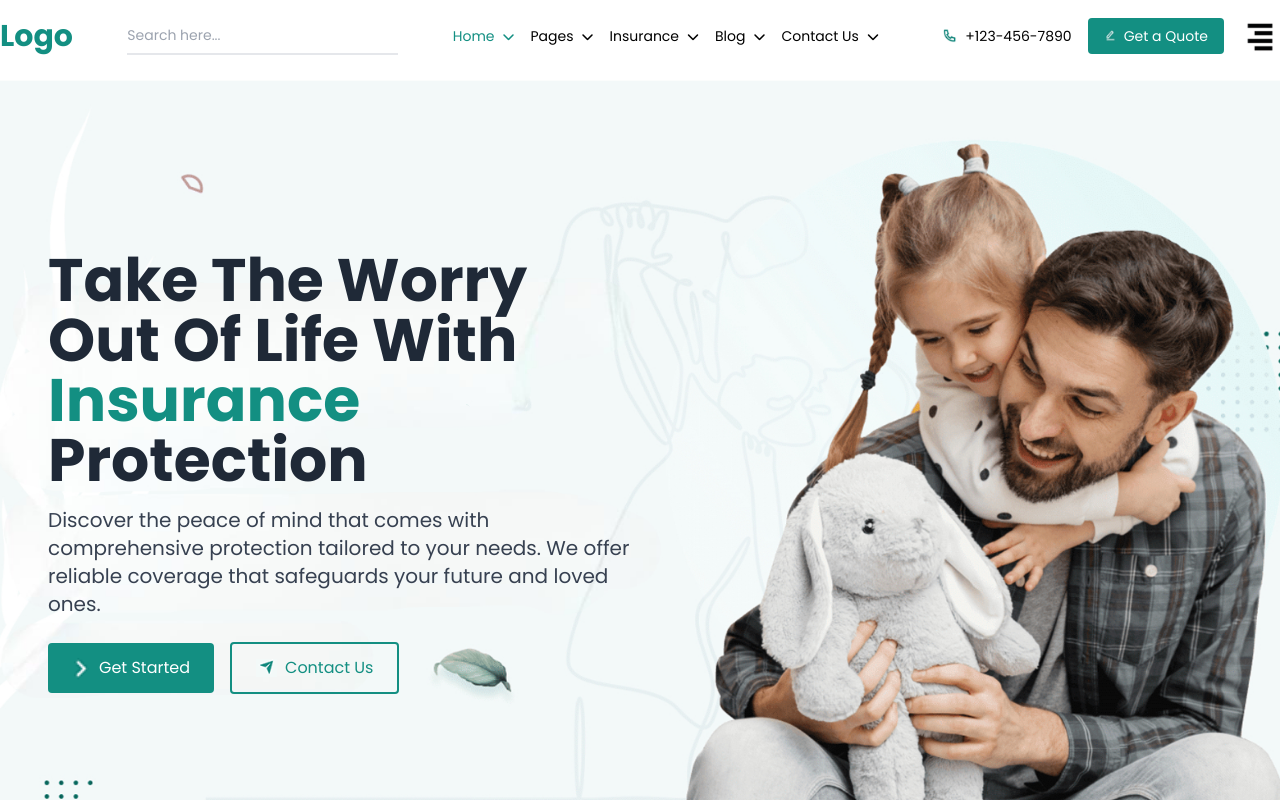
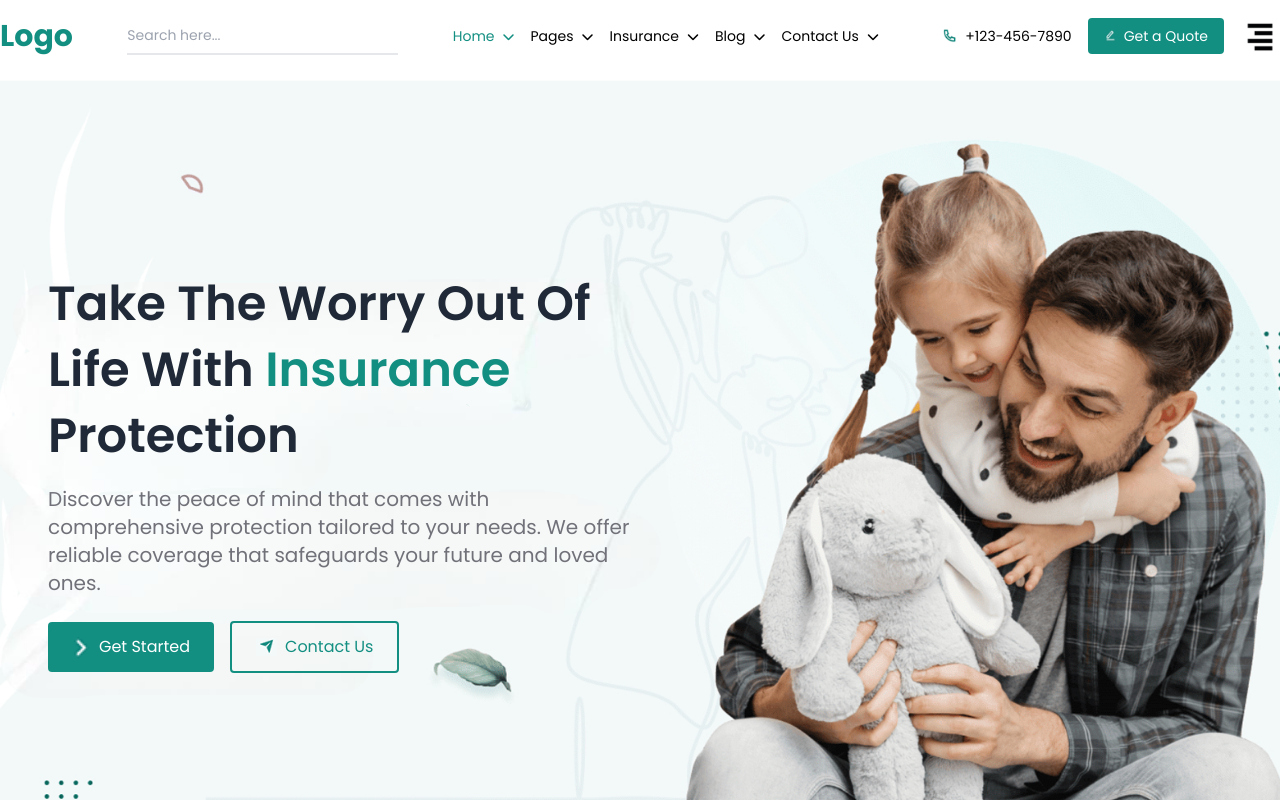
Before and after one commit to yeruvasaijahnavi/insurance_website, an Angular app: page / in a window 1280 px wide. Shown: the top 800 px of the page. Built offline with nearby package versions, Linux system fonts and the light colour scheme.

Commit message:
Mid updating hero section

```diff
--- a/src/app/hero/hero.component.html
+++ b/src/app/hero/hero.component.html
@@ -6,13 +6,13 @@
 	>
 		<div class="lg:w-1/2">
 			<h1
-				class="text-4xl capitalize md:text-5xl lg:text-6xl font-bold text-gray-800 leading-tight mb-4"
+				class="text-4xl capitalize md:text-5xl lg:text-5xl lg:leading-snug font-semibold text-gray-800 leading-tight mb-4"
 			>
 				Take the worry out of life with
 				<span class="text-accent">Insurance </span> protection
 			</h1>
 
-			<p class="text-gray-700 text-lg md:text-xl mb-6">
+			<p class="text-zinc-500 text-lg md:text-xl mb-6">
 				Discover the peace of mind that comes with comprehensive
 				protection tailored to your needs. We offer reliable coverage
 				that safeguards your future and loved ones.
```
